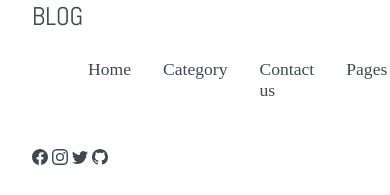
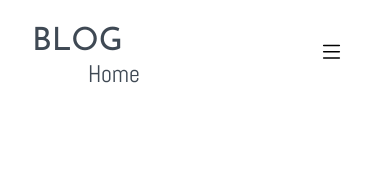
Before and after one commit to Code-250/Richard-s-Blog, a plain HTML site: page container/index.html in a window 390 px wide. Drawn offline with Linux system fonts and the light colour scheme; files whose address does not match are found by name.

Commit message:
added a menu bar on media queries

```diff
--- a/container/index.html
+++ b/container/index.html
@@ -15,6 +15,13 @@
         <div class="nav-menu flex-row">
             <div class="nav-brand">
                 <a href="#" class="text-gray">BLOG</a>
+            </div>
+            <div class="toggle-collapse">
+                <div class="toggle-icons">
+                    <svg xmlns="http://www.w3.org/2000/svg" width="25" height="25" fill="currentColor" class="bi bi-list" viewBox="0 0 16 16">
+                        <path fill-rule="evenodd" d="M2.5 11.5A.5.5 0 0 1 3 11h10a.5.5 0 0 1 0 1H3a.5.5 0 0 1-.5-.5zm0-4A.5.5 0 0 1 3 7h10a.5.5 0 0 1 0 1H3a.5.5 0 0 1-.5-.5zm0-4A.5.5 0 0 1 3 3h10a.5.5 0 0 1 0 1H3a.5.5 0 0 1-.5-.5z"/>
+                      </svg>
+                </div>
             </div>
             <div>
                 <ul class="nav-item">
--- a/css/style.css
+++ b/css/style.css
@@ -42,31 +42,72 @@ a{
 background: WHITE;
 padding: 0 2rem;
 height:0rem;
-min-height: 40vh;
+min-height: 10vh;
 overflow: hidden;
 }
 .nav .nav-menu{
     justify-content: space-between;
+    padding:1.6rem 0;
 }
+.nav .toggle-collapse{
+    position:absolute;
+    top:0%;
+    width: 80%;
+    cursor:pointer;
+    margin-top:40px;
+    font-size:2.4rem;
+    display:none;
+}
+.nav .toggle-collapse .toggle-icons{
+    display:flex;
+    justify-content:flex-end;
+
+}
+
 .nav .nav-item{
     list-style-type: none;
     display:flex;
     margin: 0;
 }
 nav .nav-item .nav-link{
-    padding:1.6rem 1rem;
+    padding:0 1rem;
     font-size:1.1rem;
     position:relative;
+    font-family:var(--Abel);
+    font-size:1.5rem;
+}
+nav .nav-item .nav-link:hover{
+    background-color: var(--midnight);
+}
+nav .nav-item .nav-link:hover a{
+    color:var(--white);
 }
 .nav .nav-brand a{
-    font-size:1.6rem;
-    padding:1rem 0;
-    font-family:var(--Abel)
-}
-.nav .social{
-    padding:1.4rem 0;
+    font-size:2rem;
+    height:10vh;
+    padding: 3rem 0;
+    font-family:var(--Josephine)
 }
 
+.nav .social{
+    padding:  1rem 0;
 
+}
+.nav .social svg{
+    padding:0 1rem;
+}
+.nav .social svg:hover{
+    color:#487fef;
+}
+/* --------x--------------------navigation bar-------------x------- */
 
-/* --------x--------------------navigation bar-------------x------- */
+@media only screen and (max-width:750px){
+    .nav .nav-menu, .nav .nav-item{
+        flex-direction:column;
+    }
+    .nav .toggle-collapse{
+        display:initial;
+    }
+}
+
+/*    X    viewPort less than or equal to 750px    X     */
```
